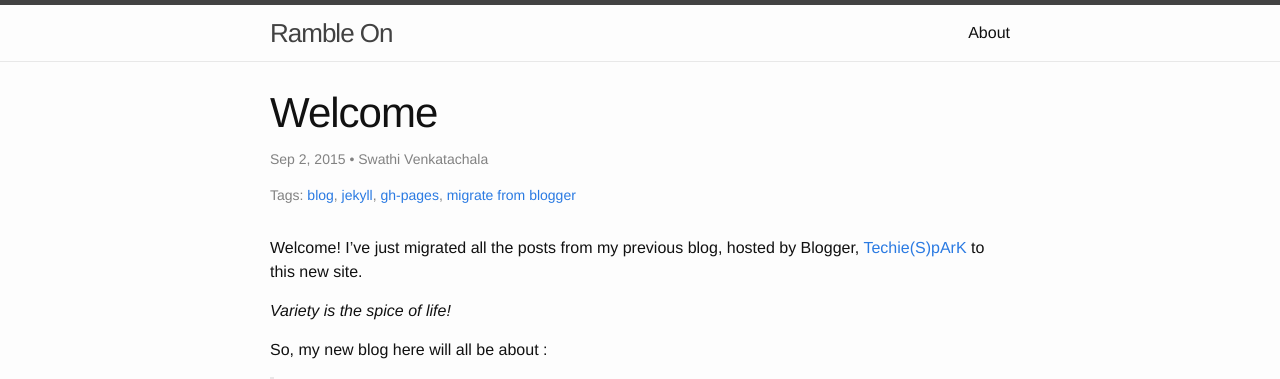
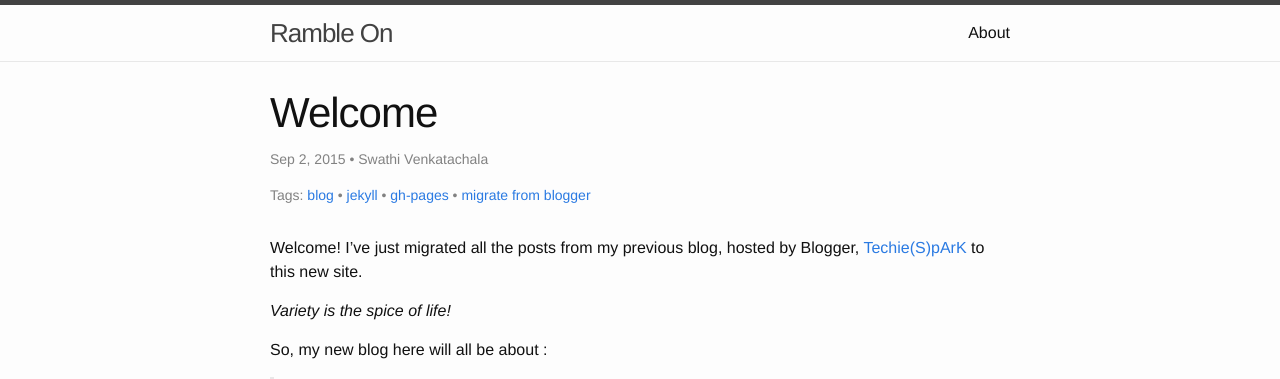
Before and after one commit to SwathiMystery/femgeekz.github.io, a Jekyll site: the page built from _posts/2015-09-02-welcome.markdown, in a window 1280 px wide. Shown: the top 379 px of the page. Built offline with Jekyll 4.4.1, drawn with Linux system fonts in a browser that asks for light colours; comment, search, counter and statistics services are not loaded.

Commit message:
Issue #1 Tags

```diff
--- a/_layouts/post.html
+++ b/_layouts/post.html
@@ -10,7 +10,7 @@ layout: default
 		{% if forloop.first %}
     	Tags:
 		{% endif %}
-		<a href="{{ site.url }}/tag/{{ tag }}" title="Index for {{ tag }}">{{ tag }}</a>{% if forloop.last == false %}, {% endif %}
+		<a href="{{ site.url }}/tag/{{ tag }}" title="Index for {{ tag }}">{{ tag }}</a>{% if forloop.last == false %} • {% endif %}
 		{% endfor %}
 		</p>
 	</header>
@@ -18,5 +18,6 @@ layout: default
 	<article class="post-content">
 		{{ content }}
 	</article>
+ {{% include share.html %}}
 
 </div>
--- a/_sass/_layout.scss
+++ b/_sass/_layout.scss
@@ -234,3 +234,7 @@
         }
     }
 }
+
+.post-share {
+
+}
```
Also changed, not shown: index.html (+9 -0 lines), _includes/header.html (indentation only), 1 other file.
